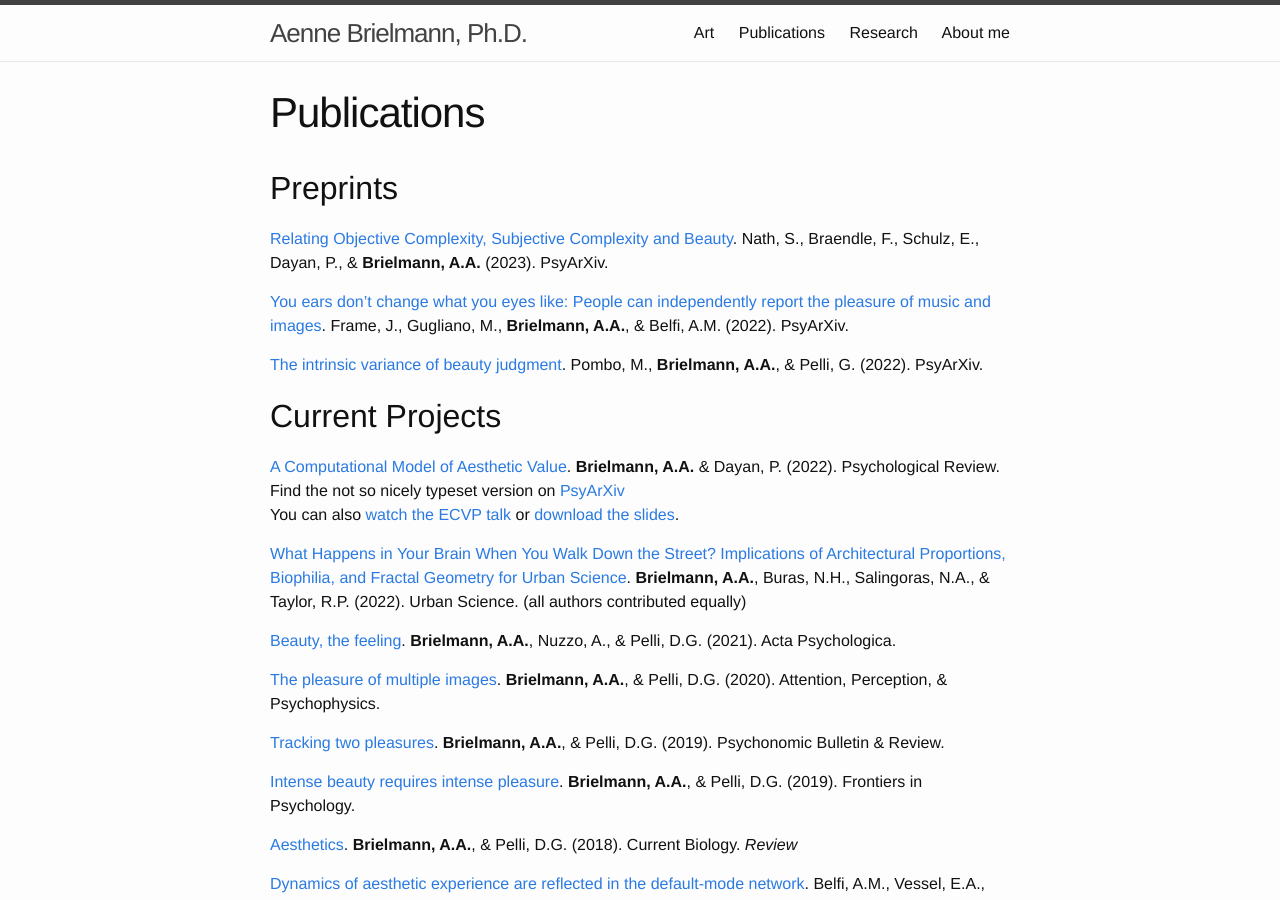
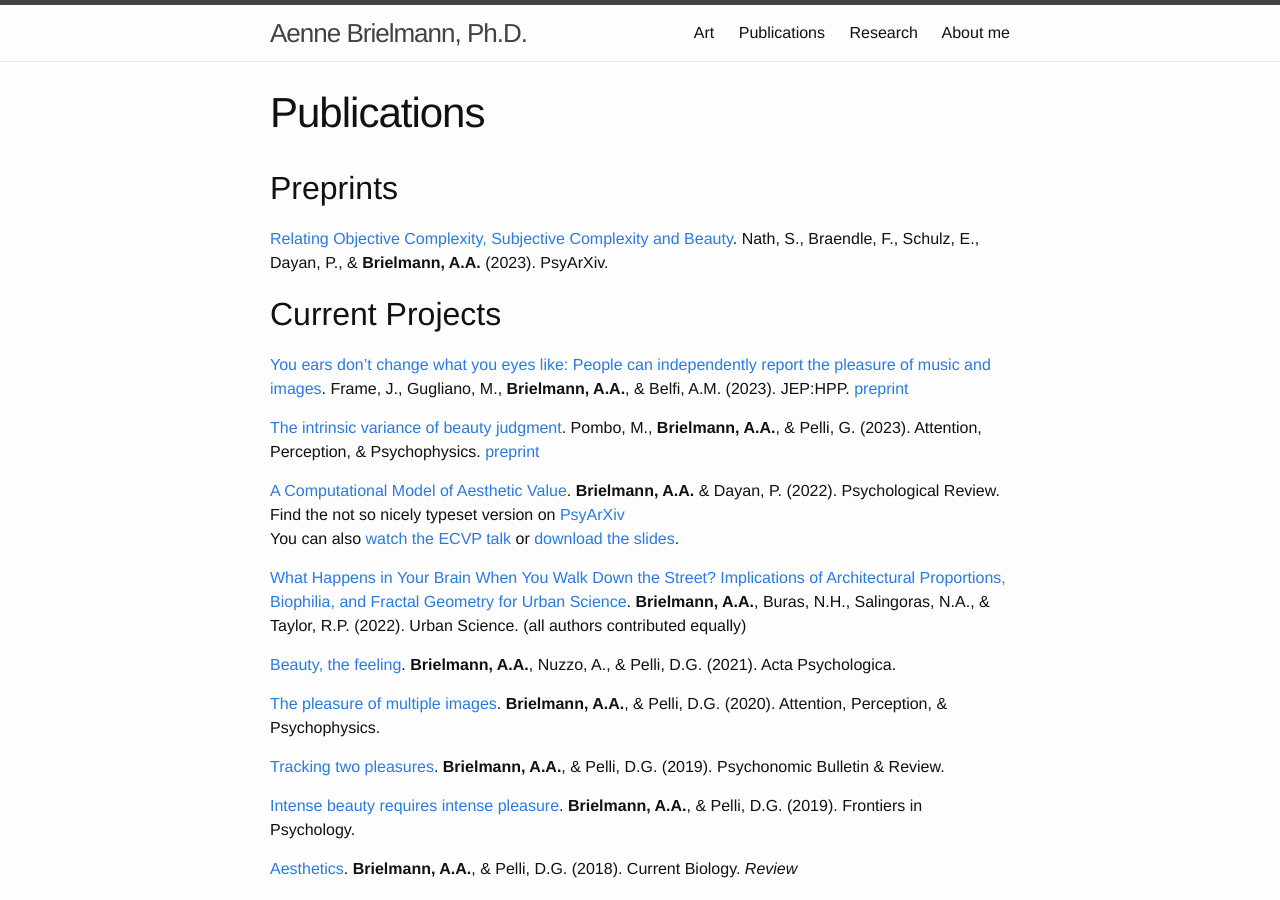
Before and after one commit to aenneb/aenneb.github.io, a Jekyll site: the page built from publications.md, in a window 1280 px wide and 900 px high. Built offline with Jekyll 4.4.1, drawn with Linux system fonts in a browser that asks for light colours.

Commit message:
Update publications.md

```diff
--- a/publications.md
+++ b/publications.md
@@ -7,12 +7,12 @@ permalink: /publications/
 ## Preprints
 [Relating Objective Complexity, Subjective Complexity and Beauty](https://psyarxiv.com/nuep7/). Nath, S., Braendle, F., Schulz, E., Dayan, P., & **Brielmann, A.A.** (2023). PsyArXiv.
 
-[You ears don't change what you eyes like: People can independently report the pleasure of music and images](https://psyarxiv.com/keud2/). Frame, J., Gugliano, M., **Brielmann, A.A.**, & Belfi, A.M. (2022). PsyArXiv.
-
-[The intrinsic variance of beauty judgment](https://psyarxiv.com/jm83e/). Pombo, M., **Brielmann, A.A.**, & Pelli, G. (2022). PsyArXiv.
-
 
 ## Current Projects
+[You ears don't change what you eyes like: People can independently report the pleasure of music and images](https://psycnet.apa.org/record/2023-68634-001). Frame, J., Gugliano, M., **Brielmann, A.A.**, & Belfi, A.M. (2023). JEP:HPP. [preprint](https://psyarxiv.com/keud2/)
+
+[The intrinsic variance of beauty judgment](https://link.springer.com/article/10.3758/s13414-023-02672-x). Pombo, M., **Brielmann, A.A.**, & Pelli, G. (2023). Attention, Perception, & Psychophysics. [preprint](https://psyarxiv.com/jm83e/)
+
 [A Computational Model of Aesthetic Value](https://psycnet.apa.org/record/2022-78031-001). **Brielmann, A.A.** & Dayan, P. (2022). Psychological Review. <br/>
 Find the not so nicely typeset version on [PsyArXiv](https://psyarxiv.com/eaqkc/)<br/>
 You can also <a href="https://aenneb.github.io/files/BrielmannDayan_talk_ECVP2021_noQA.mp4" target="_blank">watch the ECVP talk</a> or <a href="https://aenneb.github.io/files/BrielmannDayan_ECVP_2021.pdf" target="_blank">download the slides</a>.
```
